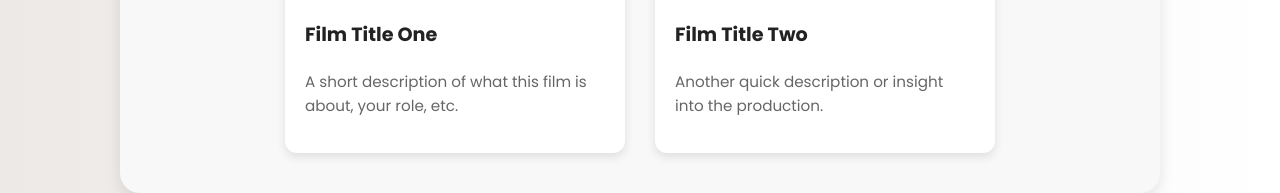
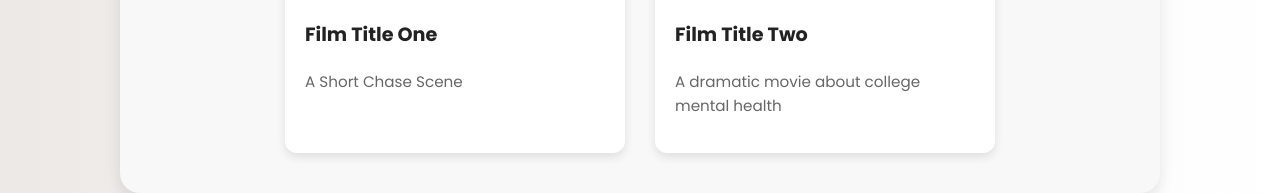
Before and after one commit to alpha294/Personal-Website, a plain HTML site: page index.html in a window 1280 px wide. Shown: the part 2492-2685 px from the top of the page. Drawn offline with Linux system fonts and the light colour scheme.

Commit message:
Update index.html

```diff
--- a/index.html
+++ b/index.html
@@ -56,15 +56,15 @@
     <h2>My Films</h2>
     <div class="film-gallery">
       <div class="film-card">
-        <iframe src="https://drive.google.com/file/d/1HC_P7S_F51LtPI8bQ0SkoFi7dL23Vhku/view?usp=drive_link" frameborder="0" allowfullscreen></iframe>
+        <iframe src="https://drive.google.com/file/d/1N8lvX6MczLSD9KTTAR4U_mOoFM18PiQi/view?usp=drive_link" frameborder="0" allowfullscreen></iframe>
         <h3>Film Title One</h3>
-        <p>A short description of what this film is about, your role, etc.</p>
+        <p>A Short Chase Scene</p>
       </div>
 
       <div class="film-card">
         <iframe src="https://drive.google.com/file/d/1N8lvX6MczLSD9KTTAR4U_mOoFM18PiQi/view?usp=drive_link" frameborder="0" allowfullscreen></iframe>
         <h3>Film Title Two</h3>
-        <p>Another quick description or insight into the production.</p>
+        <p>A dramatic movie about college mental health</p>
       </div>
 
       <!-- Add more film-card blocks as needed -->
```
